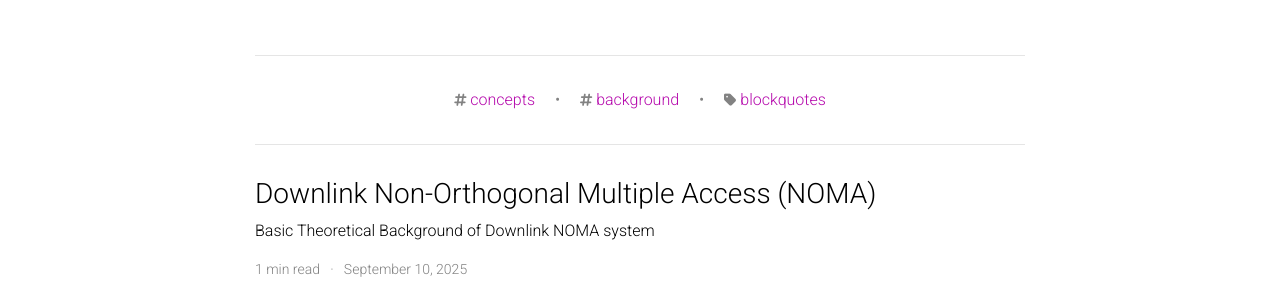
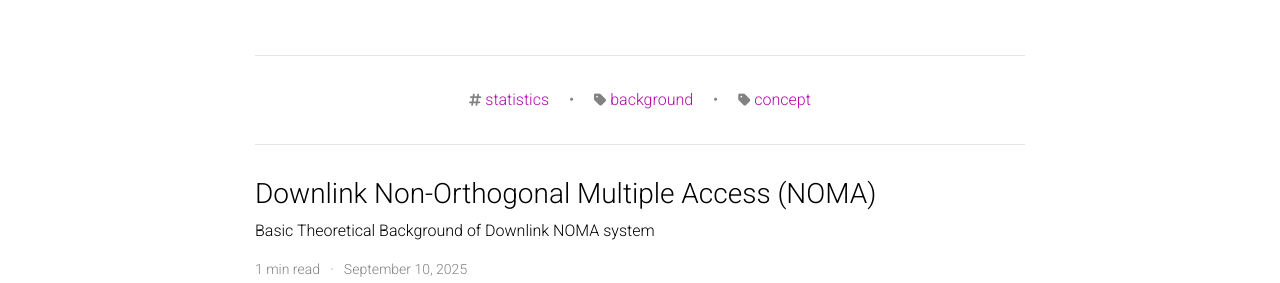
Before and after one commit to 3seoksw/3seoksw.github.io, a Jekyll site: the page built from blog/index.html, in a window 1280 px wide and 900 px high. Shown: the part 280-563 px from the top of the window. Built offline with Jekyll 4.4.1, drawn with Linux system fonts in a browser that asks for light colours; the list of posts is cut into pages by our own code; comment, search, counter and statistics services are not loaded; a style sheet for code colours, icons or effects is not loaded.

Commit message:
update: displaying tags and categories

```diff
--- a/_config.yml
+++ b/_config.yml
@@ -268,8 +268,8 @@
     tag: "/blog/tag/:name/"
     category: "/blog/category/:name/"
 
-display_tags: ["concepts", "background"] # these tags will be displayed on the front page of your blog
-display_categories: ["blockquotes"] # these categories will be displayed on the front page of your blog
+display_tags: ["statistics"] # these tags will be displayed on the front page of your blog
+display_categories: ["background", "concept"] # these categories will be displayed on the front page of your blog
 
 # -----------------------------------------------------------------------------
 # Jekyll Scholar
```
